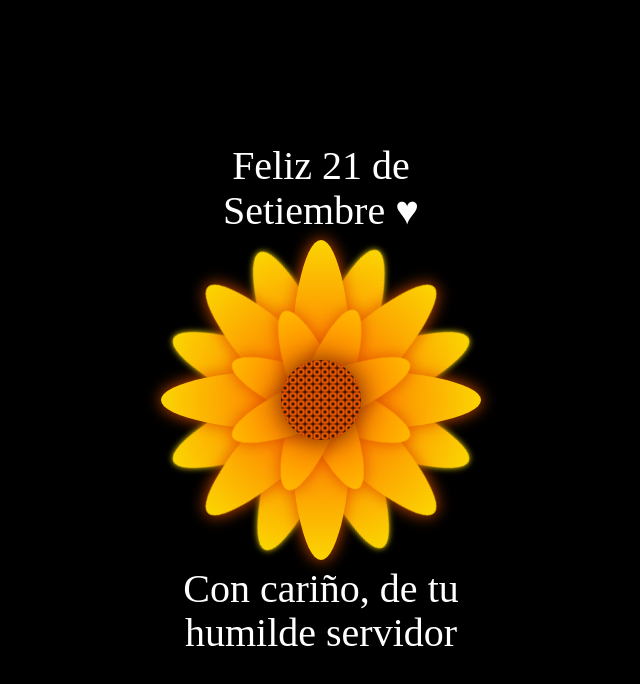
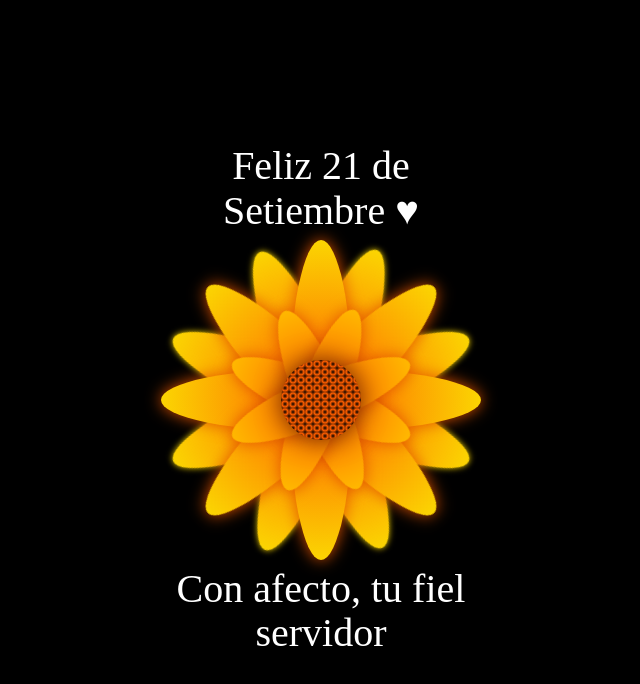
Before and after one commit to YourGiver/YourGiver.github.io, a plain HTML site: page index.html in a window 1280 px wide. Shown: the whole page, without its empty margins (319-959 px from the left). Drawn offline with Linux system fonts and the light colour scheme.

Commit message:
Update index.html

```diff
--- a/index.html
+++ b/index.html
@@ -37,7 +37,7 @@
     </div>
     <div class="Petal3 p4">
     </div>
-    <div class="text-below">Con cariño, de tu humilde servidor</div>
+    <div class="text-below">Con afecto, tu fiel servidor</div>
   </div>
 </body>
 </html>
```
